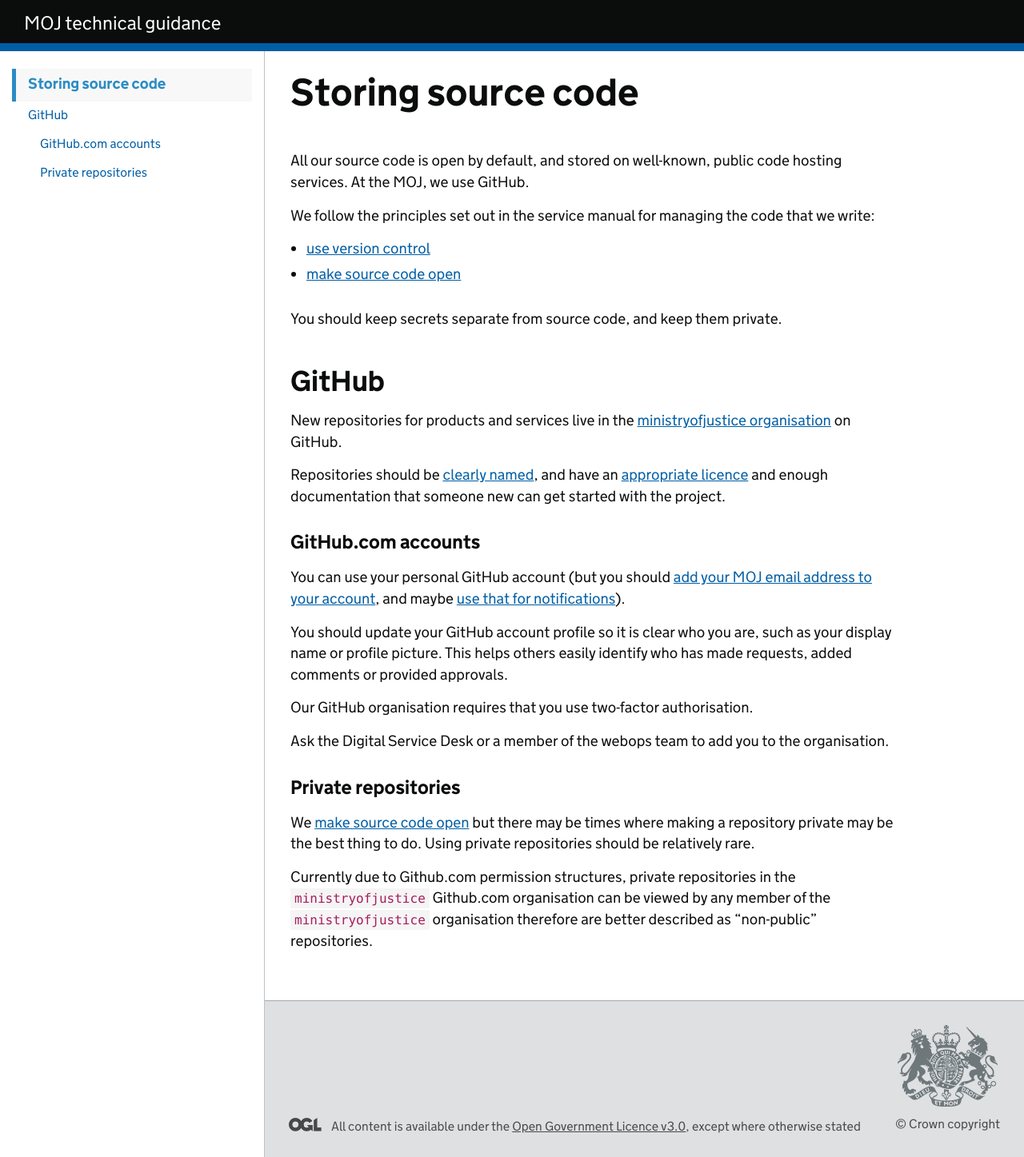
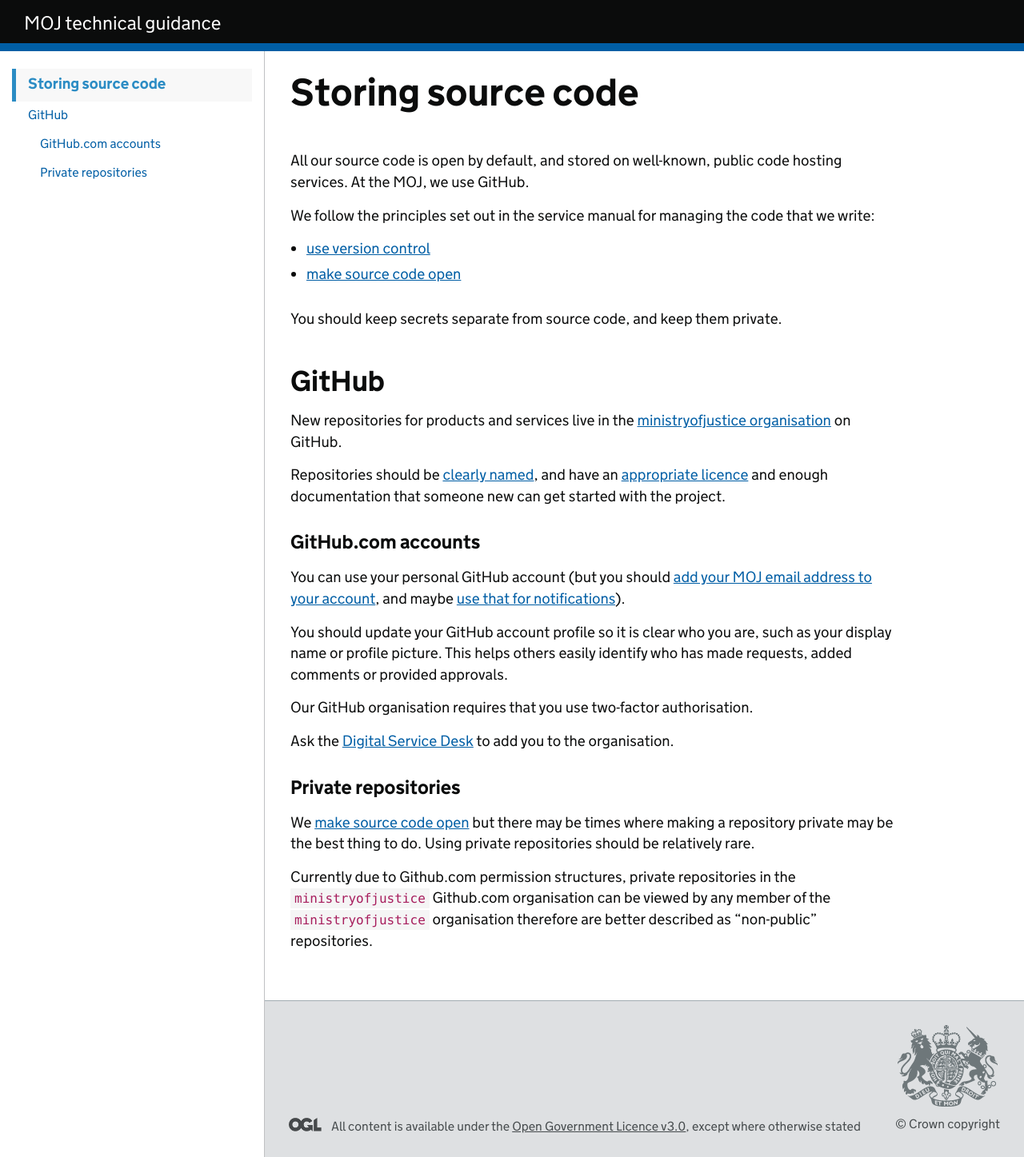
Before and after one commit to ministryofjustice/technical-guidance, a Jekyll site: the page built from standards/storing-source-code.md, in a window 1280 px wide. Shown: the whole page at 80% size. Built offline with Jekyll 4.4.1, drawn with Linux system fonts in a browser that asks for light colours; our own code applies the rules of GitHub Pages for plain Markdown files.

Commit message:
Line 39
Make 'Digital Service Desk' Slack channel link. Remove reference to WebOps.

```diff
--- a/standards/storing-source-code.md
+++ b/standards/storing-source-code.md
@@ -36,7 +36,7 @@ You should update your GitHub account profile so it is clear who you are, such a
 
 Our GitHub organisation requires that you use two-factor authorisation.
 
-Ask the Digital Service Desk or a member of the webops team to add you to the organisation.
+Ask the [Digital Service Desk](https://mojdt.slack.com/messages/C59CX1RHN) to add you to the organisation.
 
 ### Private repositories
 
```
